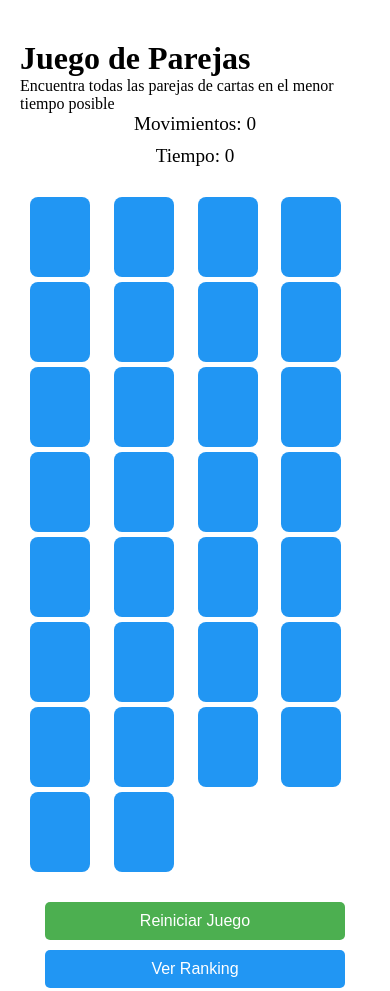
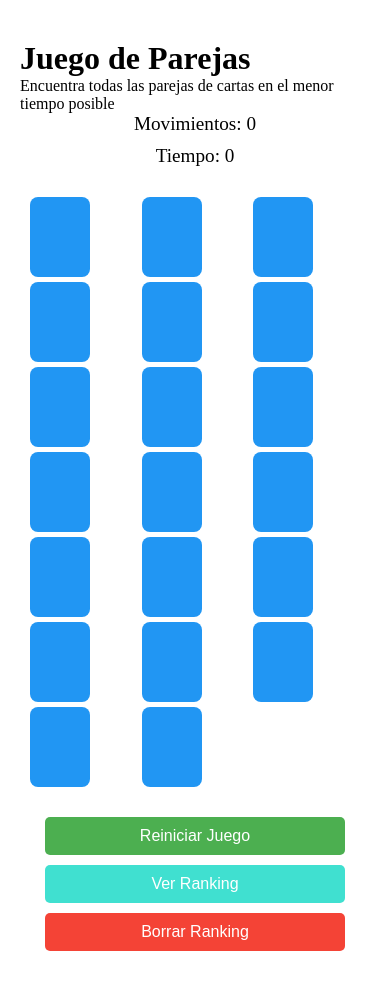
Before and after one commit to rojasmemo/juego-parejas, a plain HTML site: page index.html in a window 390 px wide. Shown: the top 991 px of the page. Drawn offline with Linux system fonts and the light colour scheme.

Commit message:
Actualizar el diseño del juego de memoria: cambiar el color primario, ajustar el tablero a 5 columnas y reducir el número de emojis y parejas a 10.

```diff
--- a/css/styles.css
+++ b/css/styles.css
@@ -1,7 +1,7 @@
 /* Variables globales */
 :root {
     /* Colores */
-    --color-primary: #2196F3;
+    --color-primary: #40E0D0; /* Color aguamarina */
     --color-success: #4CAF50;
     --color-danger: #f44336;
     --color-white: #ffffff;
@@ -50,9 +50,9 @@
 /* Tablero */
 .game-board {
     display: grid;
-    grid-template-columns: repeat(6, 1fr); /* Cambiado a 6 columnas */
-    gap: 8px;
-    margin: 20px auto;
+    grid-template-columns: repeat(5, 1fr); /* Cambiamos a 5 columnas */
+    gap: var(--spacing-md);
+    margin: var(--spacing-lg) 0;
     max-width: 800px; /* Aumentado para acomodar más cartas */
     padding: var(--spacing-md);
 }
@@ -204,7 +204,7 @@
 /* Media queries */
 @media (max-width: 768px) {
     .game-board {
-        grid-template-columns: repeat(5, 1fr);
+        grid-template-columns: repeat(4, 1fr);
     }
 
     .buttons {
@@ -220,7 +220,7 @@
 
 @media (max-width: 480px) {
     .game-board {
-        grid-template-columns: repeat(4, 1fr);
+        grid-template-columns: repeat(3, 1fr);
         gap: 5px;
     }
 
--- a/js/game.js
+++ b/js/game.js
@@ -1,7 +1,18 @@
-const ANIMAL_EMOJIS = [
-    '🐶', '🐱', '🐭', '🐹', '🐰', '🦊', '🐻', '🐼',
-    '🐨', '🦁', '🐯', '🐸', '🦉', '🦒', '🦘'
-];
+class MemoryGame {
+    // Reducimos de 15 a 10 emojis
+    static EMOJIS = ['🐶', '🐱', '🐭', '🐹', '🐰', '🦊', '🐻', '🐼', '🐨', '🐯'];
+    // ...existing code...
+
+    handleMatch() {
+        this.matchedPairs++;
+        this.flippedCards = [];
+        // Cambiamos la condición de victoria a 10 parejas
+        if (this.matchedPairs === 10) {
+            this.gameWon();
+        }
+    }
+    // ...existing code...
+}
 
 let firstCard = null;
 let secondCard = null;
@@ -13,12 +24,12 @@ let matchedPairs = 0;
 
 function createCards() {
     const gameBoard = document.querySelector('.game-board');
-    const totalPairs = 15; // 30 cartas en total (15 pares)
+    const totalPairs = 10; // Cambiado de 15 a 10 parejas (20 cartas en total)
     const cards = [];
 
     // Crear array con pares de animales
     for (let i = 0; i < totalPairs; i++) {
-        cards.push(ANIMAL_EMOJIS[i], ANIMAL_EMOJIS[i]);
+        cards.push(MemoryGame.EMOJIS[i], MemoryGame.EMOJIS[i]);
     }
 
     // Mezclar el array
@@ -72,7 +83,7 @@ function checkMatch() {
     if (firstAnimal === secondAnimal) {
         matchedPairs++;
         resetCards();
-        if (matchedPairs === 15) {
+        if (matchedPairs === 10) { // Cambiado de 15 a 10
             endGame();
         }
     } else {
```
